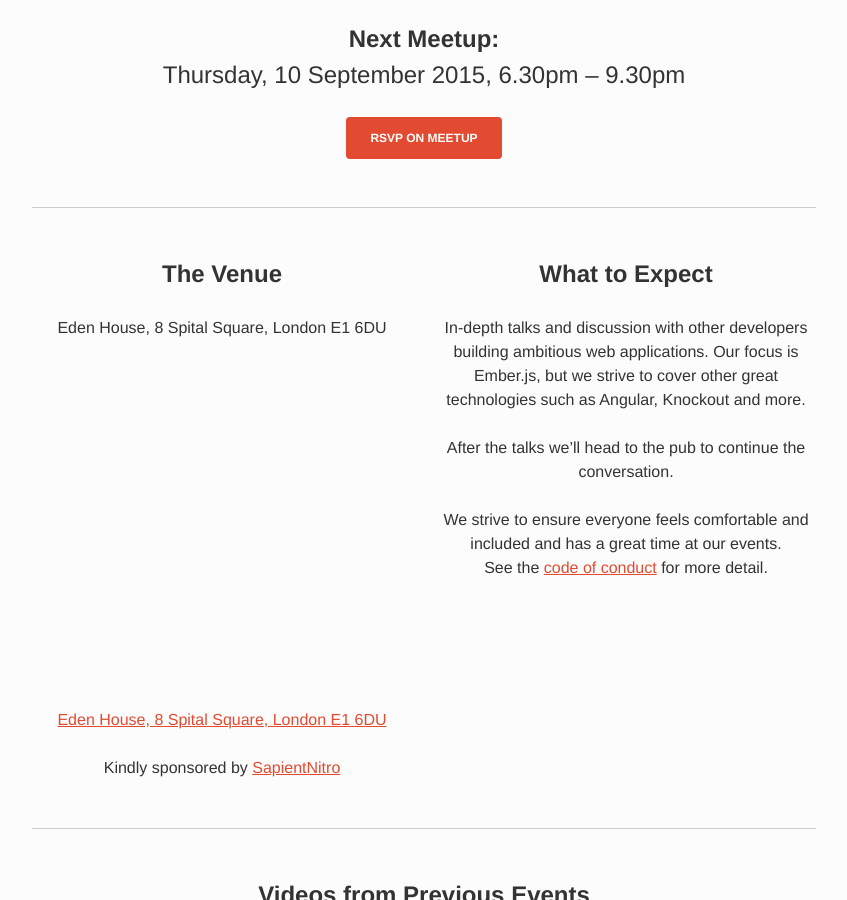
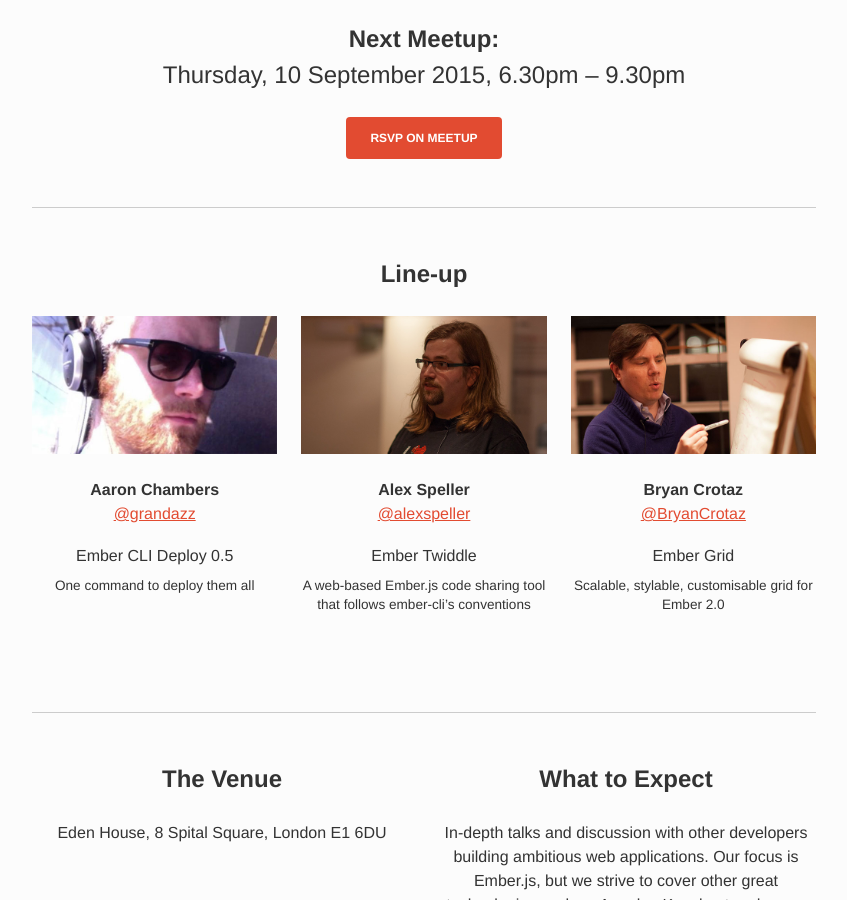
Before and after one commit to emberlondon/emberlondon.github.io, a Jekyll site: the page built from index.html, in a window 1280 px wide and 900 px high, scrolled down 826 px. Shown: the whole window, without its empty margins (216-1063 px from the left). Built offline with Jekyll 4.4.1, drawn with Linux system fonts in a browser that asks for light colours; nearby versions of some CDN libraries.

Commit message:
Add 2015-09 line-up

```diff
--- a/_data/next-meetup.yml
+++ b/_data/next-meetup.yml
@@ -3,16 +3,19 @@
 datetime_aria: Thursday, tenth of September, two-thousand and fifteen, six thirty pm to nine thirty pm.
 location: Eden House, 8 Spital Square, London E1 6DU
 url: "http://www.meetup.com/London-Emberjs-User-Group/events/224042161/"
-# talks:
-#   - speaker_name:
-#     speaker_twitter:
-#     image: images/speakers/
-#     title:
-#   - speaker_name:
-#     speaker_twitter:
-#     image: images/speakers/
-#     title:
-#   - speaker_name:
-#     speaker_twitter:
-#     image: images/speakers/
-#     title:
+talks:
+  - speaker_name: Aaron Chambers
+    speaker_twitter: grandazz
+    image: images/speakers/achambers-2.jpg
+    title: Ember CLI Deploy 0.5
+    abstract: One command to deploy them all
+  - speaker_name: Alex Speller
+    speaker_twitter: alexspeller
+    image: images/speakers/alex-3.jpg
+    title: Ember Twiddle
+    abstract: A web-based Ember.js code sharing tool that follows ember-cli’s conventions
+  - speaker_name: Bryan Crotaz
+    speaker_twitter: BryanCrotaz
+    image: images/speakers/bryancrotaz-2.jpg
+    title: Ember Grid
+    abstract: Scalable, stylable, customisable grid for Ember 2.0
```
Also changed, not shown: images/speakers/achambers-2.jpg (added), images/speakers/alex-3.jpg (added), images/speakers/bryancrotaz-2.jpg (added).
